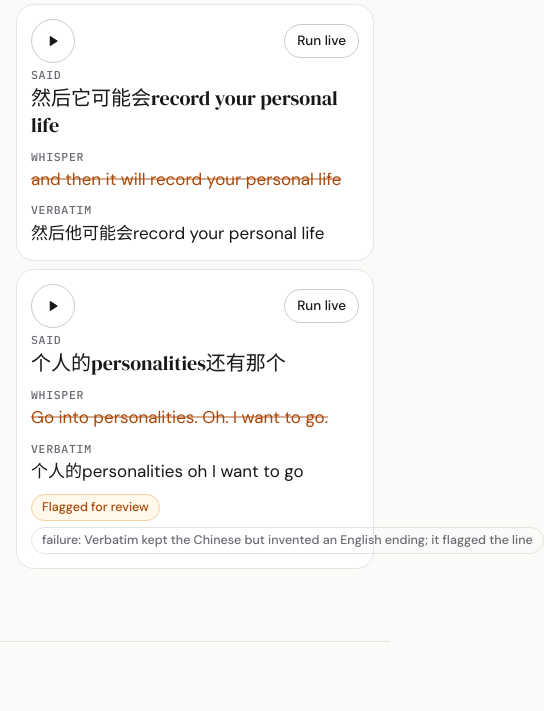
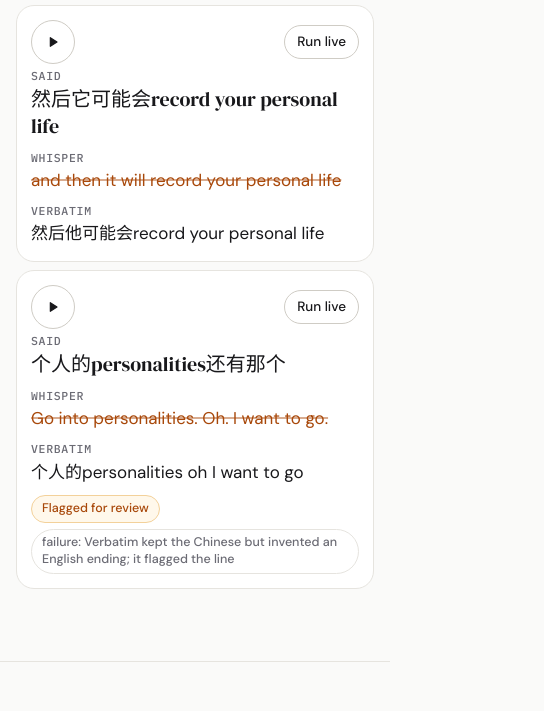
Before and after one commit to brandonlign/verbatim, a plain HTML site: page demo/index.html in a window 390 px wide. Shown: the part 3027-3738 px from the top of the page, 544 px wide, since content can reach past the window. Drawn offline with Linux system fonts and the light colour scheme.

Commit message:
Fix squeezed text on clip cards that carry a note
Co-Authored-By: Claude Opus 5.5 <noreply@anthropic.com>

```diff
--- a/demo/index.html
+++ b/demo/index.html
@@ -173,7 +173,8 @@ mark{background:none;color:inherit;text-decoration:underline dotted var(--flag-s
 .clip-v{font-size:17px;line-height:1.5;overflow-wrap:anywhere}
 .clip-said .clip-v{font-family:var(--serif);font-size:20px;line-height:1.35}
 .clip-wrong .clip-v{color:var(--flag);text-decoration:line-through;text-decoration-color:color-mix(in srgb,var(--flag) 45%,transparent);text-decoration-thickness:1.5px}
-.clip-note{grid-column:2;display:flex;flex-wrap:wrap;gap:6px}
+.clip-note{display:flex;flex-wrap:wrap;gap:6px;min-width:0}
+.clip-note .badge{white-space:normal;line-height:1.4;padding:4px 10px}
 .clip-run{align-self:center}
 
 /* Stats */
@@ -236,7 +237,6 @@ mark{background:none;color:inherit;text-decoration:underline dotted var(--flag-s
   .clip-body{grid-column:1/-1;grid-row:2}
   .clip-run{grid-column:2;grid-row:1;justify-self:end}
   .clip-line{grid-template-columns:1fr;gap:2px}
-  .clip-note{grid-column:1/-1}
   .stats{gap:8px}.stat{padding:16px}.stat-note{font-size:11.5px}
   .limits details p{padding-right:0}
 }
```
